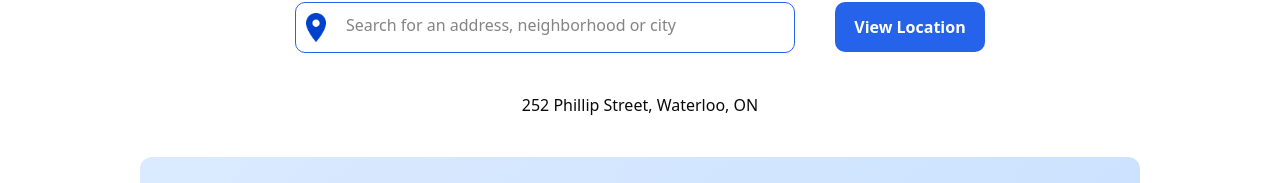
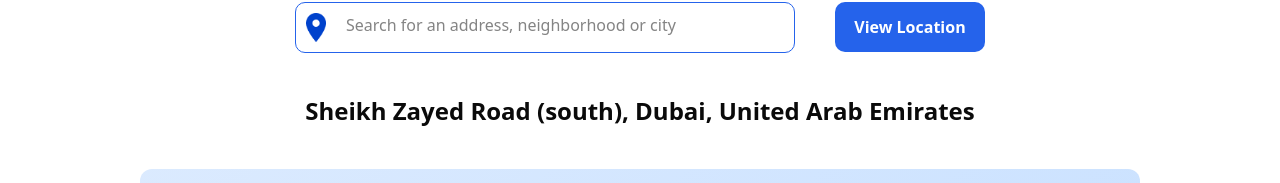
Before and after one commit to keyup-lo/eign-frontend, a Next.js app: page /widget in a window 1280 px wide. Shown: the part 122-305 px from the top of the page. Built offline with nearby package versions, Linux system fonts and the light colour scheme; no server answers.

Commit message:
search works

```diff
--- a/src/app/widget/page.tsx
+++ b/src/app/widget/page.tsx
@@ -1,3 +1,6 @@
+'use client'
+
+import React, { useState } from 'react';
 import Navbar from '@/components/Navbar';
 import CTASection from '@/components/CTASection';
 import Footer from '@/components/Footer';
@@ -6,10 +9,20 @@ import Image from 'next/image';
 import LocationWidget from '@/components/LocationWidget';
 
 export default function Home() {
+  const [searchLocation, setSearchLocation] = useState('');
+  const [currentLocation, setCurrentLocation] = useState('Sheikh Zayed Road (south), Dubai, United Arab Emirates');
+
+  const handleSearch = (e: React.FormEvent) => {
+    e.preventDefault();
+    if (searchLocation.trim()) {
+      setCurrentLocation(searchLocation.trim());
+    }
+  };
+
   return (
     <div className='body bg-white'>
         <Navbar />
-        <form className='my-10 flex items-center justify-center gap-10'>
+        <form onSubmit={handleSearch} className='my-10 flex items-center justify-center gap-10'>
           <div className='search_holder'>
             <Image
               src="/images/widget/image.png"
@@ -18,12 +31,16 @@ export default function Home() {
               height={20}
               className="cursor-pointer"
             />
-            <input type='text' placeholder='Search for an address, neighborhood or city' />
+            <input
+              type="text"
+              value={searchLocation}
+              onChange={(e) => setSearchLocation(e.target.value)}
+              placeholder='Search for an address, neighborhood or city' />
           </div>
           <button className='search_button'>View Location</button>
         </form>
-        <h1 className='my-10 flex justify-center items-center location_name'>252 Phillip Street, Waterloo, ON</h1>
-        <LocationWidget location={'Sheikh Zayed Road (south), Dubai, United Arab Emirates'} />
+        <h1 className='my-10 flex justify-center items-center location_name'>{currentLocation}</h1>
+        <LocationWidget location={currentLocation} />
         <CTASection />
         <Footer />
     </div>
--- a/src/styles/widget/page.css
+++ b/src/styles/widget/page.css
@@ -25,5 +25,6 @@
 }
 
 .location_name{
-
+    font-size: x-large;
+    font-weight: bold;
 }
```
